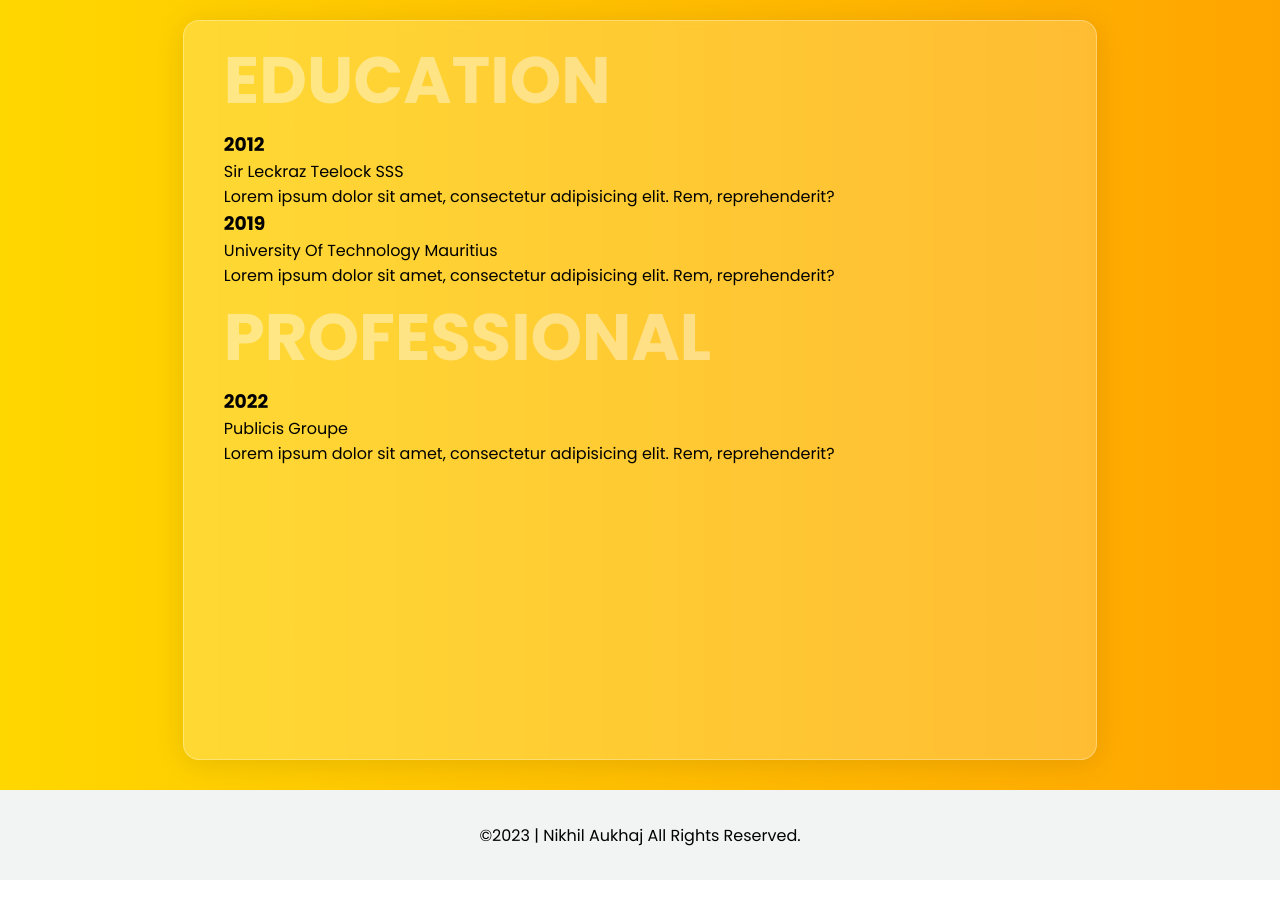
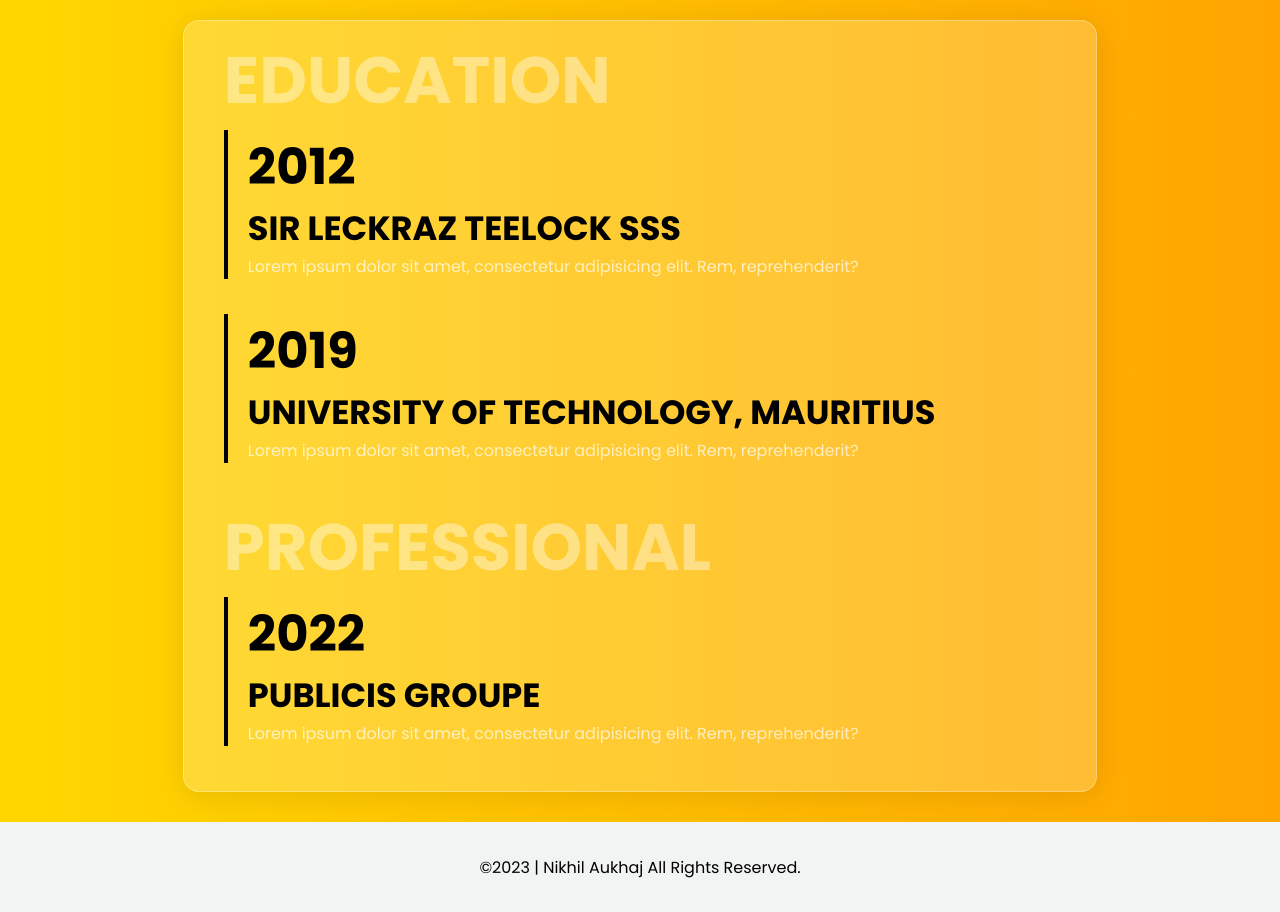
Before and after one commit to Aurazor/VUE3_Personal-Website_OLD, a Vue app: page / in a window 1280 px wide. Shown: the part 1660-2572 px from the top of the page. Before the commit the page ends 2540 px from the top, so only its background shows below. Built offline with nearby package versions, Linux system fonts and the light colour scheme.

Commit message:
Modified xperience section.

```diff
--- a/src/components/XperienceSection.vue
+++ b/src/components/XperienceSection.vue
@@ -7,12 +7,12 @@
             <h1>Education</h1>
             <div class="xperience-content-box__details">
               <h3>2012</h3>
-              <p>Sir Leckraz Teelock SSS</p>
+              <h5>Sir Leckraz Teelock SSS</h5>
               <p>Lorem ipsum dolor sit amet, consectetur adipisicing elit. Rem, reprehenderit?</p>
             </div>
             <div class="xperience-content-box__details">
               <h3>2019</h3>
-              <p>University Of Technology Mauritius</p>
+              <h5>University Of Technology, Mauritius</h5>
               <p>Lorem ipsum dolor sit amet, consectetur adipisicing elit. Rem, reprehenderit?</p>
             </div>
           </div>
@@ -20,7 +20,7 @@
            <h1>Professional</h1>
              <div class="xperience-content-box__details">
                <h3>2022</h3>
-               <p>Publicis Groupe</p>
+               <h5>Publicis Groupe</h5>
                <p>Lorem ipsum dolor sit amet, consectetur adipisicing elit. Rem, reprehenderit?</p>
              </div>
          </div>
@@ -38,7 +38,7 @@ export default {
 
 <style lang="scss" scoped>
   .xperience{
-    height: 100vh;
+    height: auto;
     min-height:100vh;
     background-image: linear-gradient(to right, gold, orange);
 
@@ -70,6 +70,23 @@ export default {
             }
 
             .xperience-content-box__details{
+              margin-bottom: 35px;
+              padding-left: 20px;
+              border-left: 4px solid black;
+
+                h3{
+                  font-size:3.1rem;
+                }
+
+                h5{
+                  font-size: 2.1rem;
+                  text-transform: uppercase;
+                }
+
+              p{
+                color: #ffffffb0;
+              }
+
 
             }
         }
```
